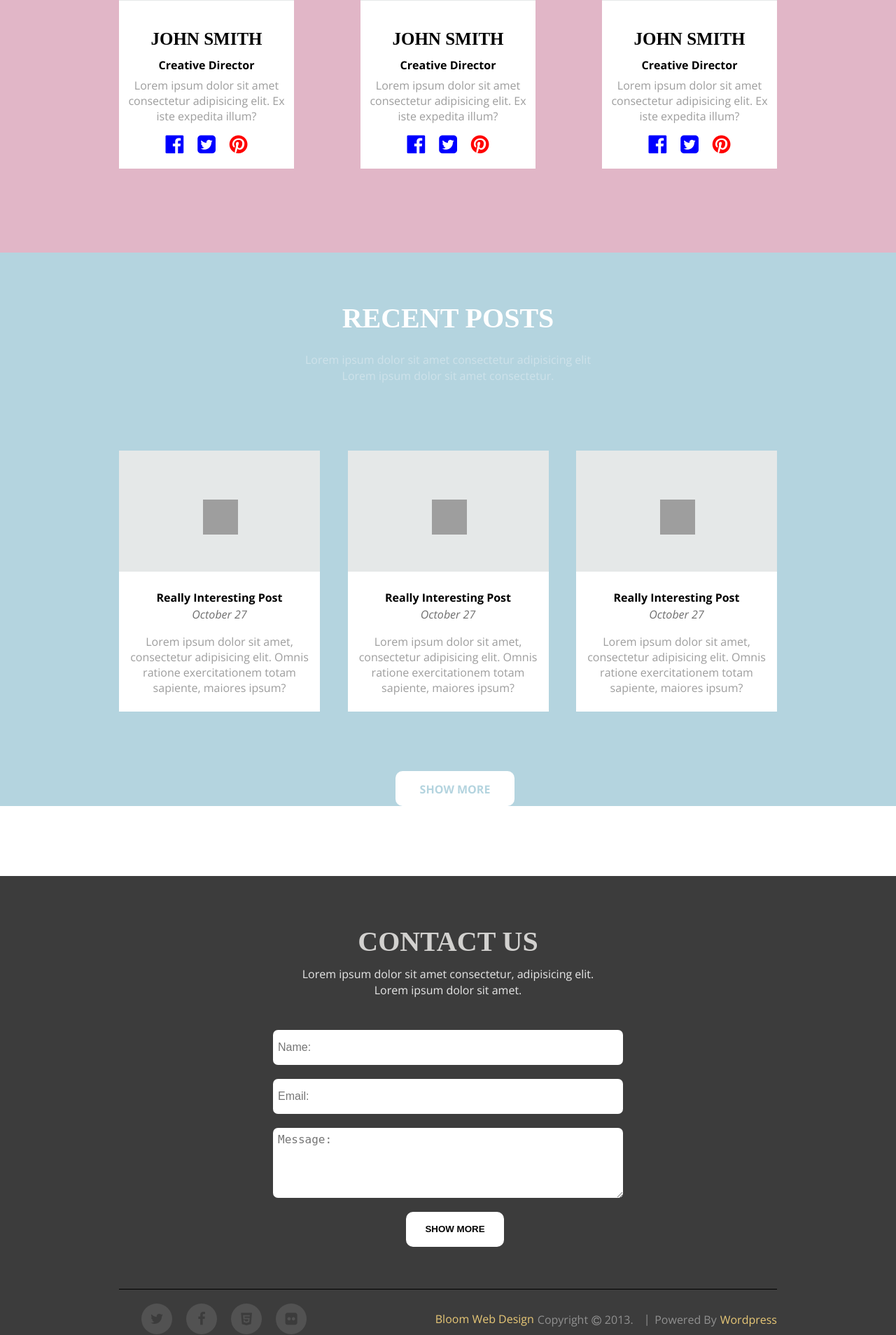
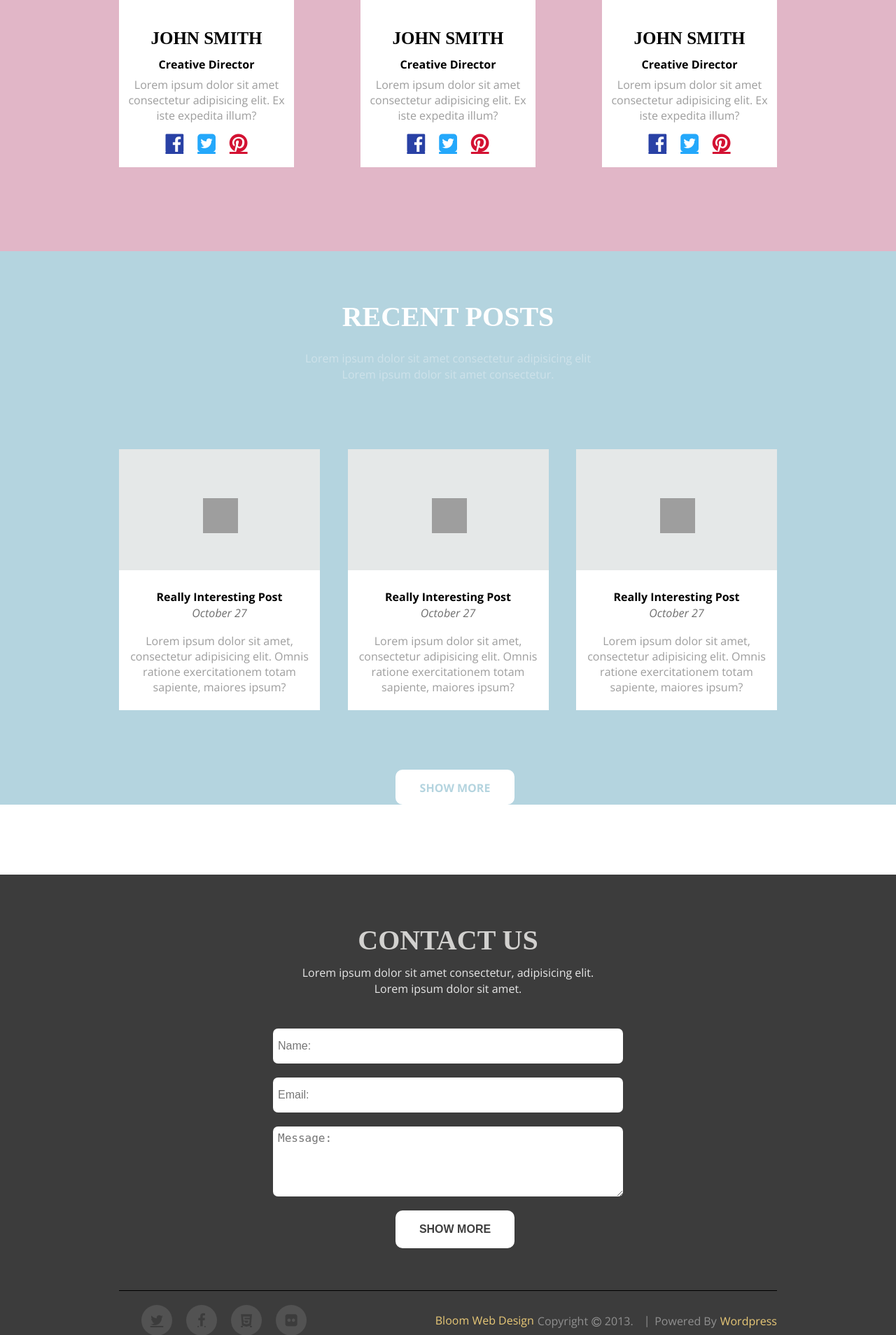
Before and after one commit to gemac2/webcomp1, a PHP site: page / in a window 1280 px wide. Shown: the part 2941-4849 px from the top of the page at 70% size. Run offline with PHP 8.4, Linux system fonts and the light colour scheme; grey boxes are pictures that could not be loaded.

Commit message:
social link and logo

```diff
--- a/css/styles.css
+++ b/css/styles.css
@@ -34,15 +34,16 @@ header{
   flex-direction: column;
   flex-wrap: wrap;
   justify-content: center;
-  margin-top: 50px;
+  margin-top: 35px;
+
 }
 h1{
     color:  #3a3a3a;
-    font-size: 16px;
+    font-size: 20px;
     font-weight: bold;
     font-family: 'Times New Roman', Times, serif;
-    margin-top: 55px;
-   margin-left: -540px;
+    margin-top: 45px;
+   margin-left: -480px;
     display: flex;
   flex-direction: row;
   flex-wrap: wrap;
@@ -457,19 +458,19 @@ p{
     display: flex;
     justify-content: center;
 }
-  .social i{
+  .social a{
       font-size: 30px;
 }
-.iconfacebook{
-    color: blue;
+.iconfacebook a{
+    color: #2941a5;
     margin-left: 0px;
 }
-.icontwitter{
-    color: blue;
+.icontwitter a{
+    color: #24a8fb;
     margin-left: 20px;
 }
-.iconpinterest{
-    color: red;
+.iconpinterest a{
+    color: #d31132;
     margin-left: 20px;
 }
 /*---stylescontent6---*/
@@ -660,17 +661,18 @@ textarea{
 
 .button7{
     background: #ffffff;
-    color: #000000;
+    color: #3f3f3f;
     display: inline-block;
-    padding: 10px 20px;
+    padding: 18px 30px;
+    box-sizing: border-box;
     text-align: center;
-    width: 140px;
-    height: 50px;
+    width: 170px;
     margin-left: 20px;
     border: none;
     border-radius: 10px;
     text-decoration: none;
     font-weight: bold;
+    font-size: 16px;
 }
 .piepagina{
     display: flex;
@@ -689,7 +691,7 @@ textarea{
     margin-top: 20px;
     width: 300px;
 }
-.social2 i{
+.social2 a{
     padding: 7px;
     width: 30px;
     height: 30px;
--- a/index.html
+++ b/index.html
@@ -161,13 +161,16 @@
                               </div>
                               <div class="social">
                                    <div class="iconfacebook">
-                                      <i class="fa fa-facebook-official" aria-hidden="true"></i>
+                                     <a href="" class="fa fa-facebook-official" ></a>
+
                                   </div>
                                   <div class="icontwitter">
-                                      <i class="fa fa-twitter-square" aria-hidden="true"></i>
+                                     <a href="" class="fa fa-twitter-square"></a>
+
                                   </div>
                                   <div class="iconpinterest">
-                                    <i class="fa fa-pinterest" aria-hidden="true"></i>
+                                    <a href="" class="fa fa-pinterest"></a>
+
                                   </div>
                               </div>
                            </div>
@@ -182,13 +185,13 @@
                                 </div>
                                 <div class="social">
                                     <div class="iconfacebook">
-                                        <i class="fa fa-facebook-official" aria-hidden="true"></i>
+                                        <a href="" class="fa fa-facebook-official" ></a>
                                     </div>
                                     <div class="icontwitter">
-                                        <i class="fa fa-twitter-square" aria-hidden="true"></i>
+                                        <a href="" class="fa fa-twitter-square"></a>
                                     </div>
                                     <div class="iconpinterest">
-                                      <i class="fa fa-pinterest" aria-hidden="true"></i>
+                                     <a href="" class="fa fa-pinterest"></a>
                                     </div>
                                </div>
                            </div>
@@ -203,13 +206,13 @@
                                     </div>
                                     <div class="social">
                                         <div class="iconfacebook">
-                                            <i class="fa fa-facebook-official" aria-hidden="true"></i>
+                                            <a href="" class="fa fa-facebook-official" ></a>
                                         </div>
                                         <div class="icontwitter">
-                                            <i class="fa fa-twitter-square" aria-hidden="true"></i>
+                                            <a href="" class="fa fa-twitter-square"></a>
                                         </div>
                                         <div class="iconpinterest">
-                                          <i class="fa fa-pinterest" aria-hidden="true"></i>
+                                        <a href="" class="fa fa-pinterest"></a>
                                         </div>
                                 </div>
                       </div>
@@ -285,10 +288,11 @@
                       </form>
                       <div class="piepagina">
                         <div class="social2">
-                          <i class="fa fa-twitter" aria-hidden="true"></i>
-                          <i class="fa fa-facebook" aria-hidden="true"></i>
-                          <i class="fa fa-html5" aria-hidden="true"></i>
-                          <i class="fa fa-flickr" aria-hidden="true"></i>
+                          <a href="" class="fa fa-twitter"></a>
+                          <a href="" class="fa fa-facebook"></a>
+                          <a href="" class="fa fa-html5"></a>
+                          <a href="" class="fa fa-flickr"></a>
+
                         </div>
                         <div class="information2">
                           <h4>Bloom Web Design</h4>
```
